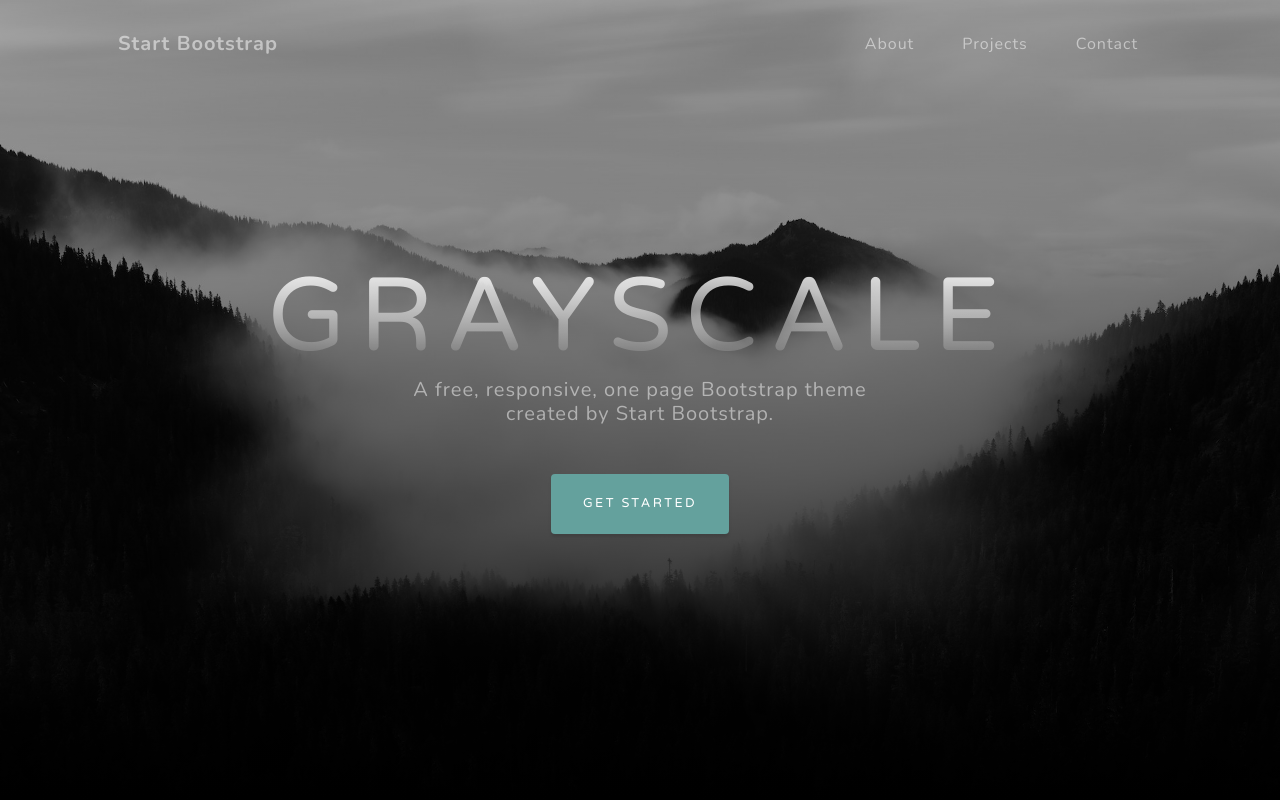
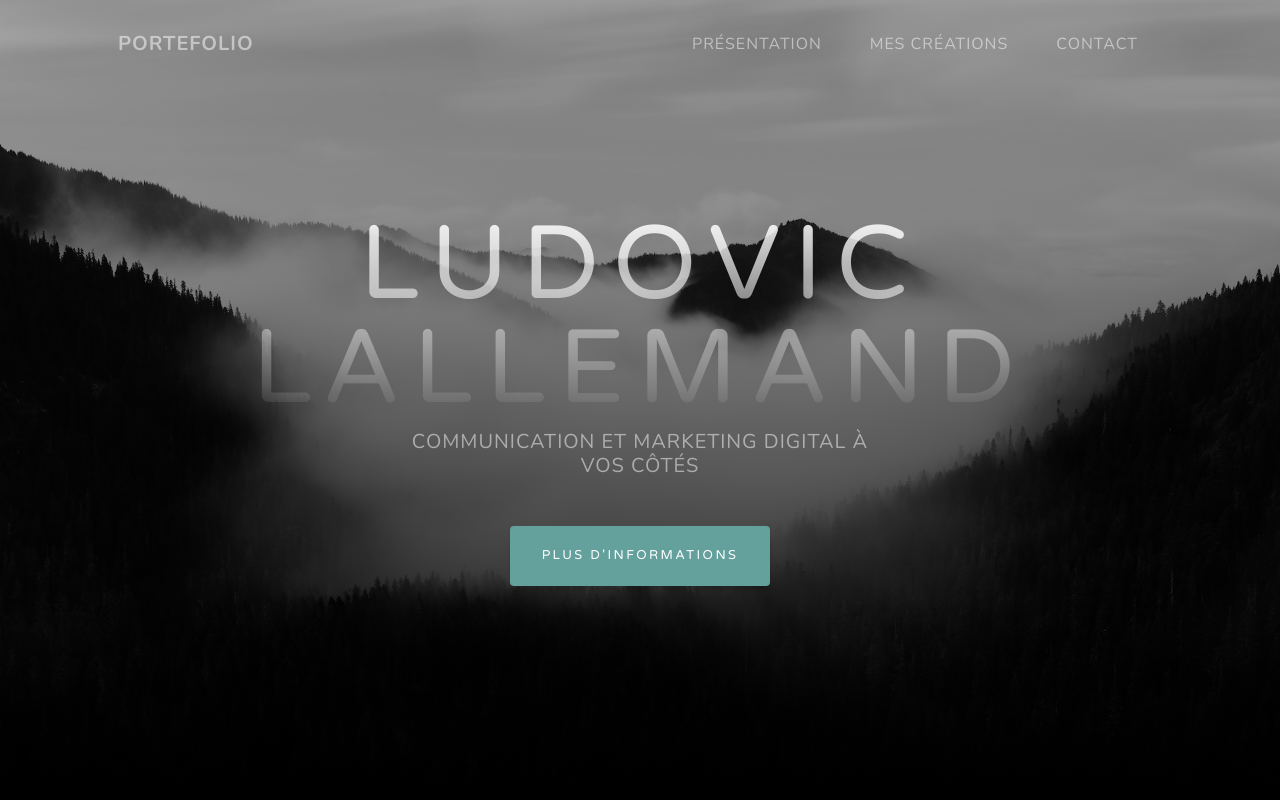
Before and after one commit to Ludovic-LALLEMAND/Ludovic-LALLEMAND, a plain HTML site: page index.html in a window 1280 px wide. Shown: the top 800 px of the page. Drawn offline with nearby package versions, Linux system fonts and the light colour scheme.

Commit message:
Update index.html

```diff
--- a/index.html
+++ b/index.html
@@ -19,16 +19,16 @@
         <!-- Navigation-->
         <nav class="navbar navbar-expand-lg navbar-light fixed-top" id="mainNav">
             <div class="container px-4 px-lg-5">
-                <a class="navbar-brand" href="#page-top">Start Bootstrap</a>
+                <a class="navbar-brand" href="#page-top">PORTEFOLIO</a>
                 <button class="navbar-toggler navbar-toggler-right" type="button" data-bs-toggle="collapse" data-bs-target="#navbarResponsive" aria-controls="navbarResponsive" aria-expanded="false" aria-label="Toggle navigation">
                     Menu
                     <i class="fas fa-bars"></i>
                 </button>
                 <div class="collapse navbar-collapse" id="navbarResponsive">
                     <ul class="navbar-nav ms-auto">
-                        <li class="nav-item"><a class="nav-link" href="#about">About</a></li>
-                        <li class="nav-item"><a class="nav-link" href="#projects">Projects</a></li>
-                        <li class="nav-item"><a class="nav-link" href="#signup">Contact</a></li>
+                        <li class="nav-item"><a class="nav-link" href="#about">PRÉSENTATION</a></li>
+                        <li class="nav-item"><a class="nav-link" href="#projects">MES CRÉATIONS</a></li>
+                        <li class="nav-item"><a class="nav-link" href="#signup">CONTACT</a></li>
                     </ul>
                 </div>
             </div>
@@ -38,9 +38,9 @@
             <div class="container px-4 px-lg-5 d-flex h-100 align-items-center justify-content-center">
                 <div class="d-flex justify-content-center">
                     <div class="text-center">
-                        <h1 class="mx-auto my-0 text-uppercase">Grayscale</h1>
-                        <h2 class="text-white-50 mx-auto mt-2 mb-5">A free, responsive, one page Bootstrap theme created by Start Bootstrap.</h2>
-                        <a class="btn btn-primary" href="#about">Get Started</a>
+                        <h1 class="mx-auto my-0 text-uppercase">LUDOVIC LALLEMAND</h1>
+                        <h2 class="text-white-50 mx-auto mt-2 mb-5">COMMUNICATION ET MARKETING DIGITAL À VOS CÔTÉS</h2>
+                        <a class="btn btn-primary" href="#about">PLUS D'INFORMATIONS</a>
                     </div>
                 </div>
             </div>
```
